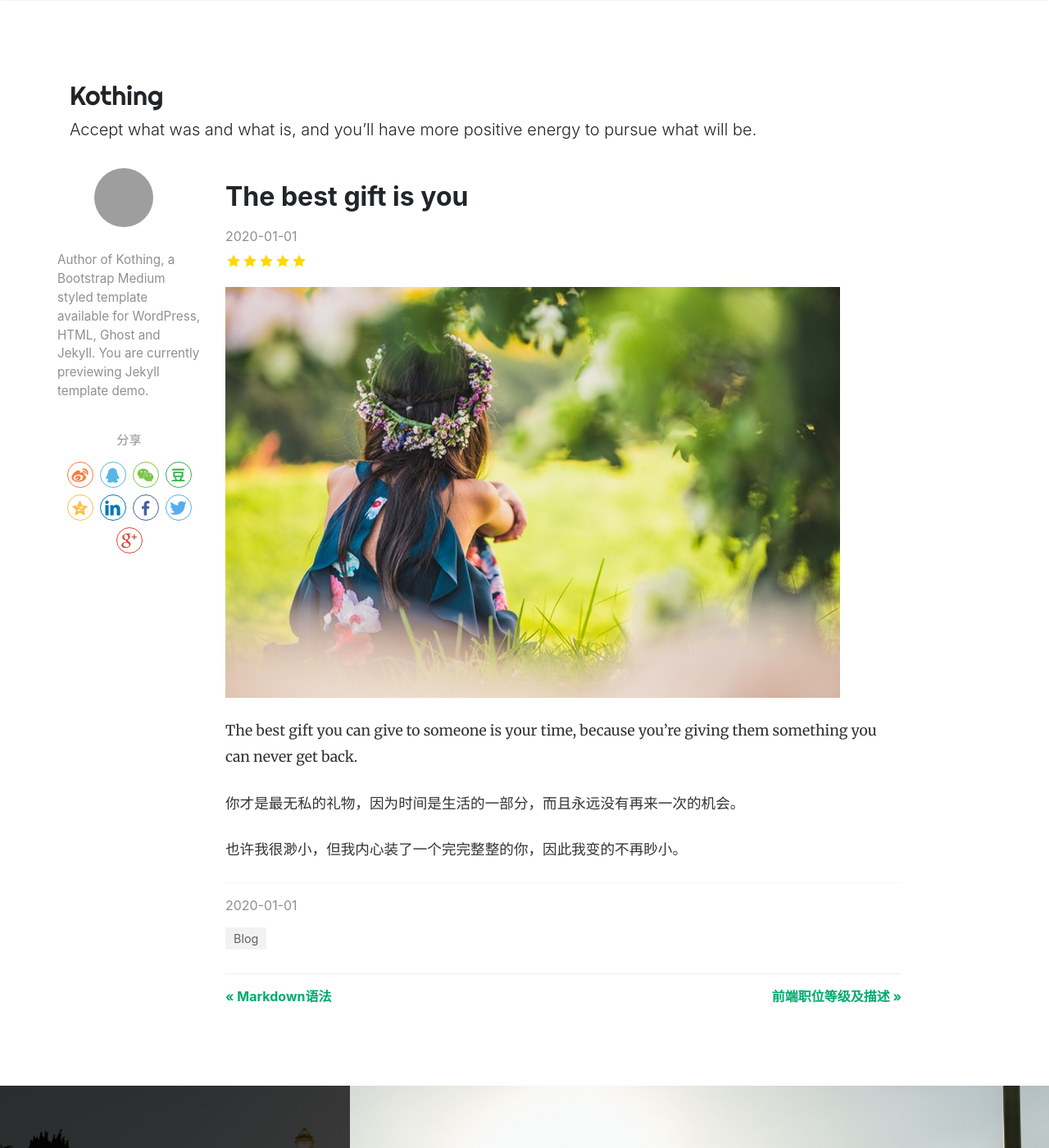
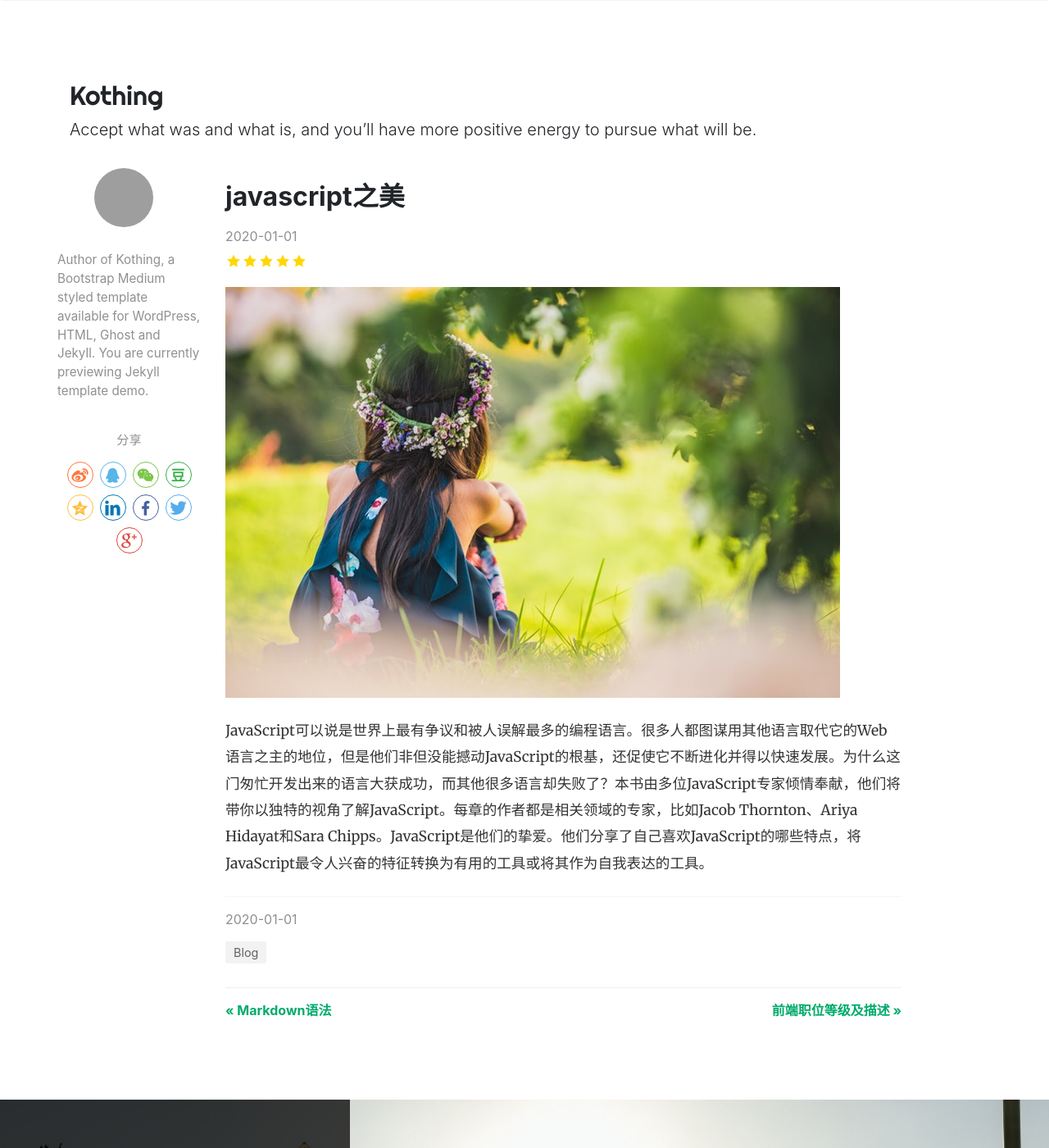
Before and after one commit to kothing/kothing.github.io, a Jekyll site: the page built from _posts/2020-01-01-the-best-gift-is-you.md, in a window 1280 px wide and 1400 px high. Shown: the whole window at 82% size. Built offline with Jekyll 4.4.1, drawn with Linux system fonts in a browser that asks for light colours; nearby versions of some CDN libraries; comment, search, counter and statistics services are not loaded; grey boxes are pictures that could not be loaded.

Commit message:
Update 2020-01-01-the-best-gift-is-you.md

```diff
--- a/_posts/2020-01-01-the-best-gift-is-you.md
+++ b/_posts/2020-01-01-the-best-gift-is-you.md
@@ -1,6 +1,6 @@
 ---
 layout: post
-title: "The best gift is you"
+title: "javascript之美"
 author: Kothing
 categories: [ Blog ]
 image: assets/images/7.jpg
@@ -9,8 +9,4 @@ rating: 5
 hidden: true
 ---
 
-The best gift you can give to someone is your time, because you're giving them something you can never get back.
-
-你才是最无私的礼物，因为时间是生活的一部分，而且永远没有再来一次的机会。
-
-也许我很渺小，但我内心装了一个完完整整的你，因此我变的不再眇小。
+JavaScript可以说是世界上最有争议和被人误解最多的编程语言。很多人都图谋用其他语言取代它的Web语言之主的地位，但是他们非但没能撼动JavaScript的根基，还促使它不断进化并得以快速发展。为什么这门匆忙开发出来的语言大获成功，而其他很多语言却失败了？本书由多位JavaScript专家倾情奉献，他们将带你以独特的视角了解JavaScript。每章的作者都是相关领域的专家，比如Jacob Thornton、Ariya Hidayat和Sara Chipps。JavaScript是他们的挚爱。他们分享了自己喜欢JavaScript的哪些特点，将JavaScript最令人兴奋的特征转换为有用的工具或将其作为自我表达的工具。
```
